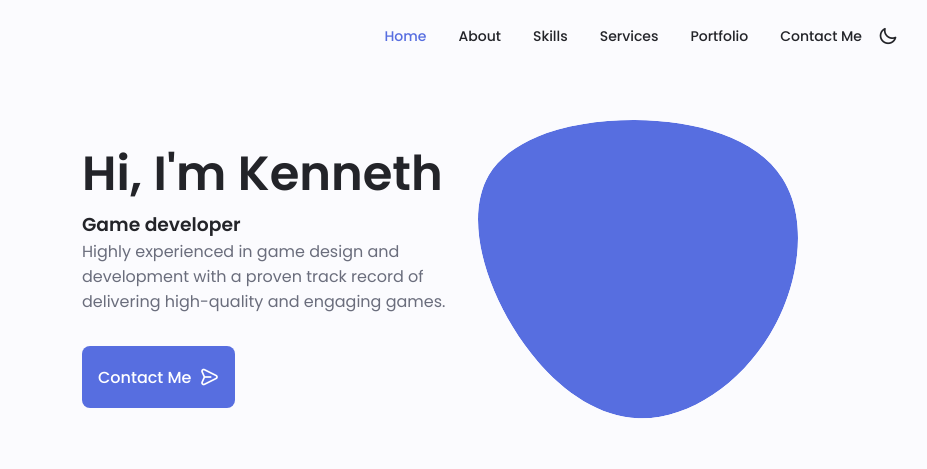
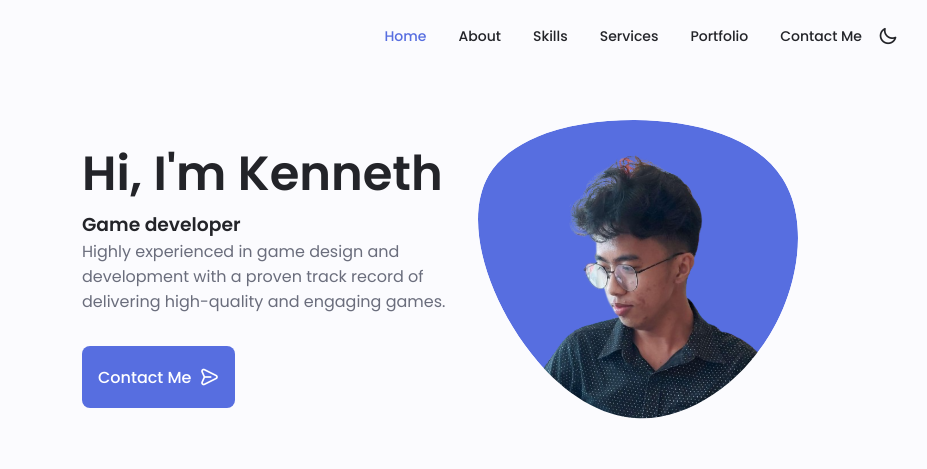
Before and after one commit to jkennethdomingo/midterm-project, a plain HTML site: page index.html in a window 1280 px wide. Shown: the top 469 px of the page, 226-1153 px from the left. Drawn offline with nearby package versions, Linux system fonts and the light colour scheme; the site is published under a folder, as on GitHub Pages, so addresses that start at the root find nothing.

Commit message:
Update index.html

```diff
--- a/index.html
+++ b/index.html
@@ -92,7 +92,7 @@
                                     165.547 130.807 187.559 100.226 186.353C69.6454 185.297 41.0228 161.023 21.7403
                                     129.362C2.45775 97.8511 -7.48481 59.1033 6.67581 34.5279C20.9871 10.1032 59.7028
                                     -0.149132 97.9666 0.00163737C136.23 0.303176 174.193 10.857 190.312 36.4879Z"/>
-                                    <image class="home__blob-img" x='18' y ='20' xlink:href="/img/home.png"/>
+                                    <image class="home__blob-img" x='18' y ='20' xlink:href="img/home.png"/>
                                 </g>
                             </svg>
                         </div>
```
